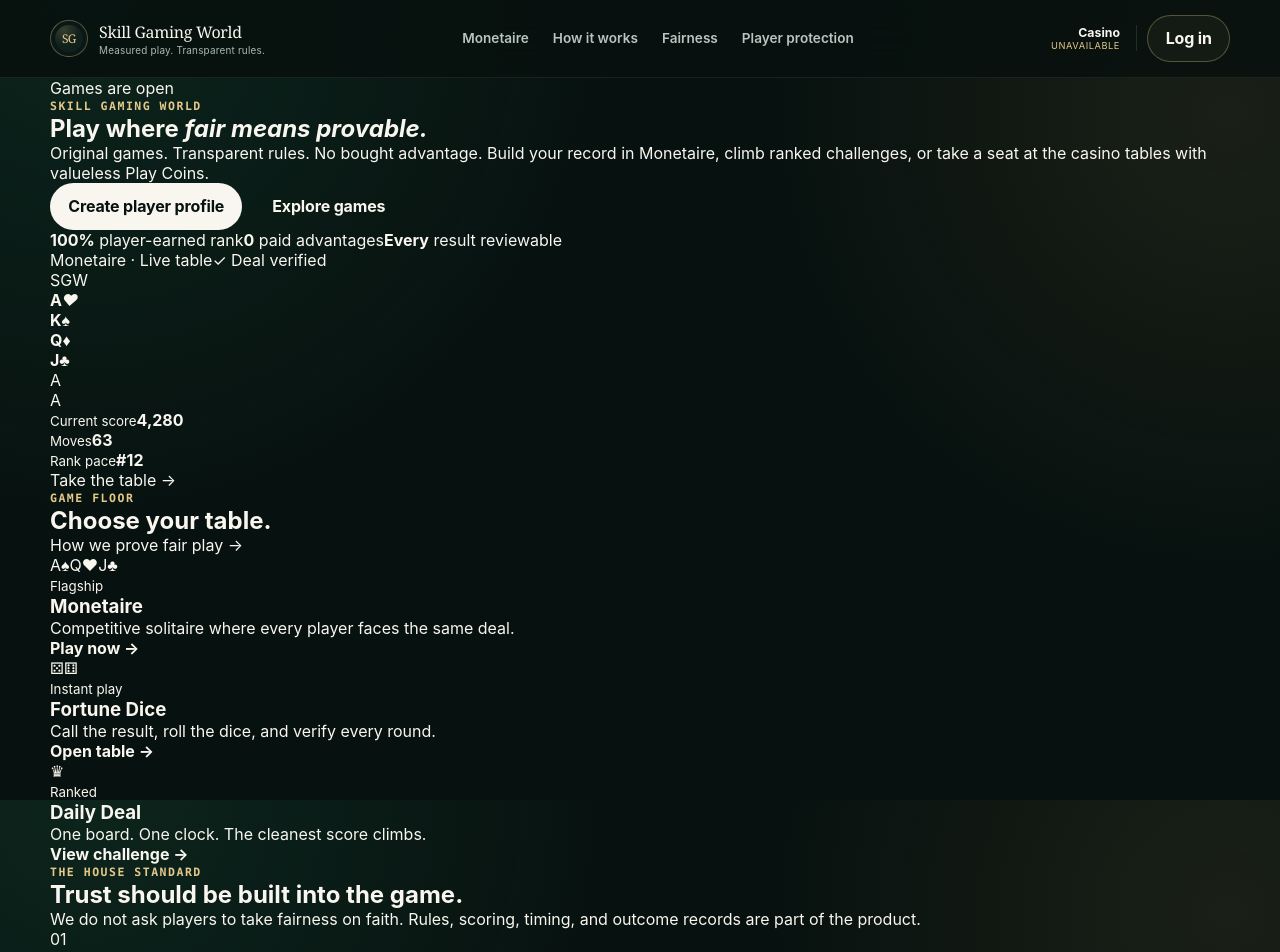
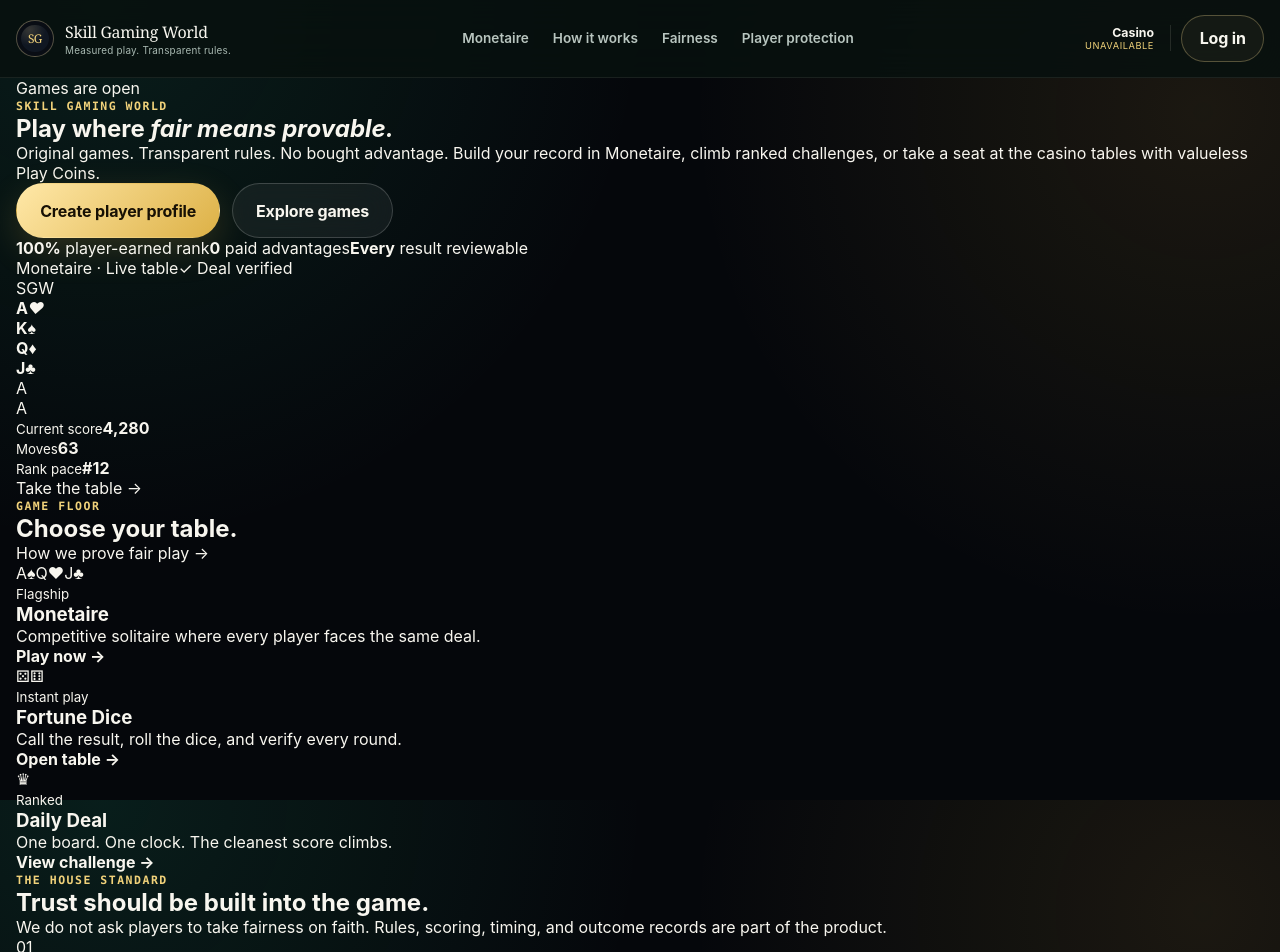
Before and after one commit to infotradescout/skill-gaming-world, a Next.js app: page / in a window 1280 px wide. Shown: the top 952 px of the page. Built offline with nearby package versions, Linux system fonts and the light colour scheme.

Commit message:
Add player-first gaming rebuild

```diff
--- a/src/app/globals.css
+++ b/src/app/globals.css
@@ -1,21 +1,21 @@
 :root {
   --font-geist-sans: Inter, ui-sans-serif, -apple-system, BlinkMacSystemFont, "Segoe UI", sans-serif;
   --font-geist-mono: "SFMono-Regular", Consolas, "Liberation Mono", monospace;
-  --ink-950: #07110f;
-  --ink-900: #0b1714;
-  --ink-850: #10201c;
-  --ink-800: #152923;
+  --ink-950: #05070b;
+  --ink-900: #090d14;
+  --ink-850: #101722;
+  --ink-800: #172230;
   --ink-700: #244139;
   --paper-50: #f8f6ef;
   --paper-100: #f0ecdf;
   --paper-200: #dfd8c6;
   --paper-500: #a9a28f;
-  --brass-300: #e3c98a;
-  --brass-400: #c9a85e;
-  --brass-500: #aa8540;
-  --jade-300: #8ed7b5;
-  --jade-400: #5ec295;
-  --jade-500: #2f9c72;
+  --brass-300: #f1d27a;
+  --brass-400: #ddb146;
+  --brass-500: #b98622;
+  --jade-300: #72f2c1;
+  --jade-400: #24d69a;
+  --jade-500: #0ca875;
   --rose-400: #db8d86;
   --blue-400: #82a9d4;
   --background: var(--ink-950);
@@ -23,13 +23,13 @@
   --muted: #a8b8b1;
   --line: rgba(240, 236, 223, 0.12);
   --line-strong: rgba(227, 201, 138, 0.32);
-  --panel: rgba(17, 35, 30, 0.76);
-  --panel-solid: #10201c;
+  --panel: rgba(15, 22, 33, 0.82);
+  --panel-solid: #101722;
   --shadow: 0 28px 80px rgba(0, 0, 0, 0.34);
   --radius-sm: 0.7rem;
   --radius-md: 1rem;
   --radius-lg: 1.5rem;
-  --content: 1180px;
+  --content: 1320px;
 }
 
 html {
@@ -51,8 +51,8 @@ body {
   -webkit-font-smoothing: antialiased;
   -moz-osx-font-smoothing: grayscale;
   background-image:
-    radial-gradient(circle at 7% 0%, rgba(47, 156, 114, 0.14), transparent 34rem),
-    radial-gradient(circle at 96% 14%, rgba(201, 168, 94, 0.1), transparent 29rem);
+    radial-gradient(circle at 8% 0%, rgba(36, 214, 154, 0.11), transparent 34rem),
+    radial-gradient(circle at 94% 14%, rgba(221, 177, 70, 0.1), transparent 32rem);
 }
 
 * {
@@ -199,12 +199,24 @@ button {
 }
 
 .button-primary {
-  background: var(--paper-50);
-  color: var(--ink-950);
+  background: linear-gradient(135deg, #ffe8a8, var(--brass-400));
+  color: #171004;
+  box-shadow: 0 12px 35px rgba(221, 177, 70, 0.18);
 }
 
 .button-primary:hover {
-  background: var(--brass-300);
+  background: linear-gradient(135deg, #fff0c3, #eec65c);
+}
+
+.button-large {
+  min-height: 3.45rem;
+  padding-inline: 1.45rem;
+}
+
+.button-glass {
+  border-color: rgba(255, 255, 255, 0.18);
+  background: rgba(255, 255, 255, 0.055);
+  backdrop-filter: blur(14px);
 }
 
 .button-secondary {
```
